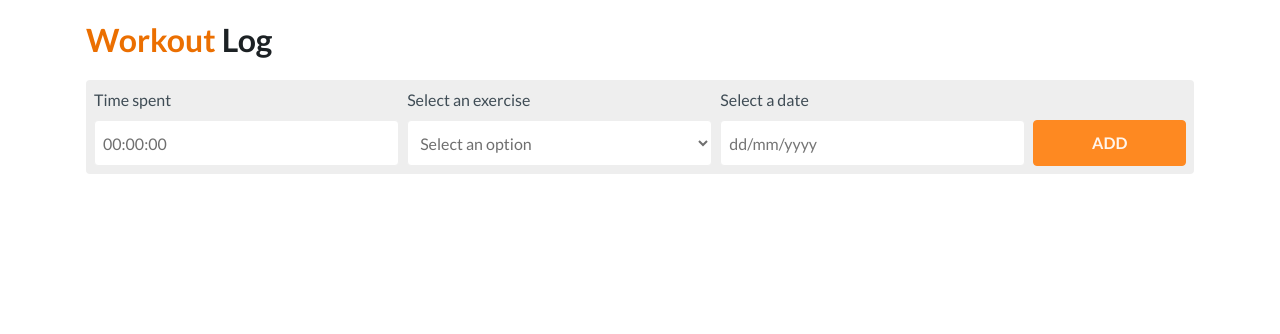
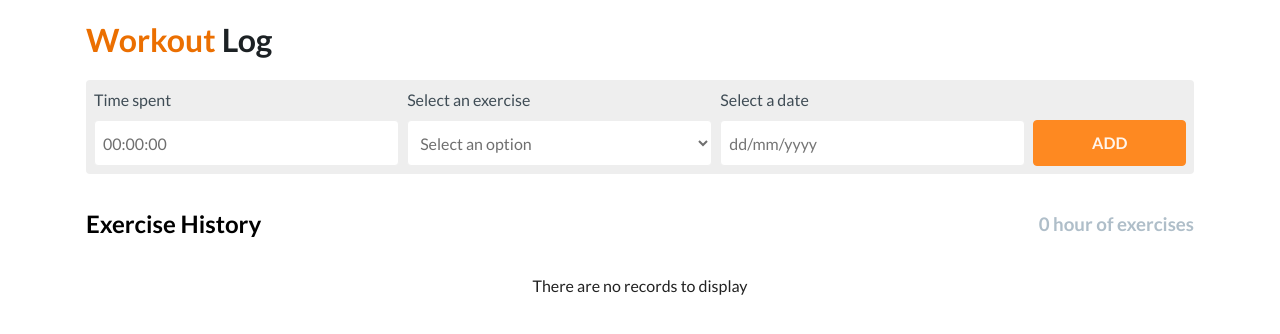
Before and after one commit to joffilyfe/exercises-react, a React (Create React App) app: page / in a window 1280 px wide. Shown: the top 334 px of the page. Built offline with nearby package versions, Linux system fonts and the light colour scheme.

Commit message:
Passa a exibir o componente ExerciseTable como parte do App

```diff
--- a/src/App.js
+++ b/src/App.js
@@ -1,6 +1,7 @@
 import React from "react";
 import Header from "./common/Header";
 import ExerciseForm from "./home/ExerciseForm";
+import ExerciseTable from "./home/ExerciseTable";
 import "./styles/index.scss";
 
 class App extends React.Component {
@@ -17,6 +18,11 @@ class App extends React.Component {
             <ExerciseForm />
           </div>
         </div>
+        <div className="row">
+          <div className="col">
+            <ExerciseTable />
+          </div>
+        </div>
       </div>
     );
   }
```
